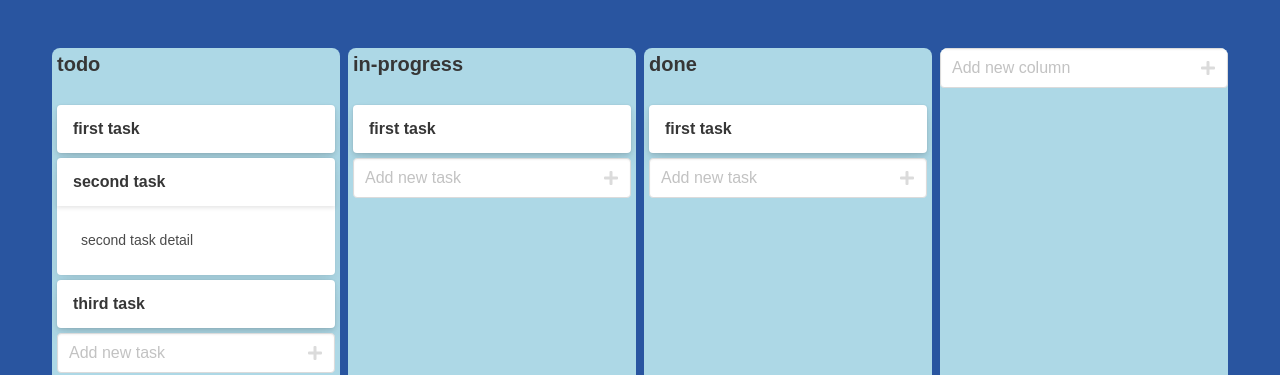
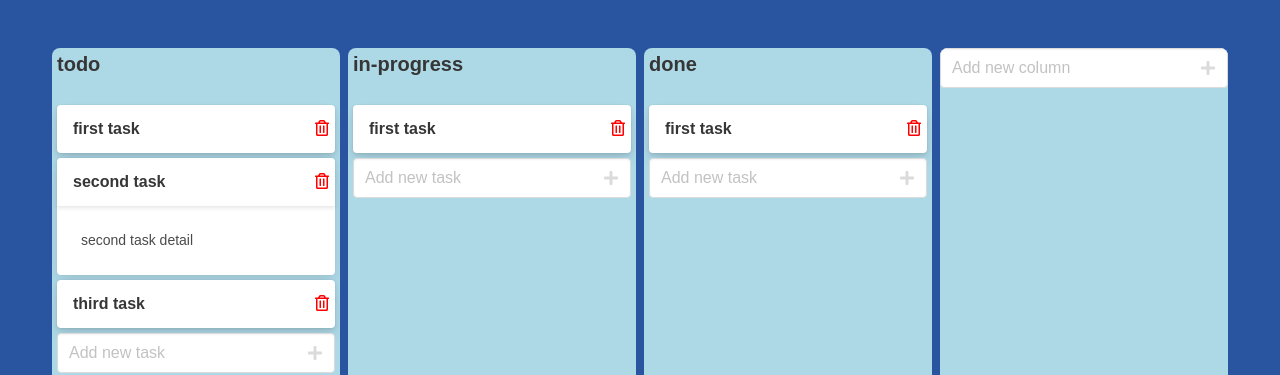
Before and after one commit to sazzad88/trello-clone-vue, a Vue app: page / in a window 1280 px wide. Shown: the top 375 px of the page. Built offline with nearby package versions, Linux system fonts and the light colour scheme.

Commit message:
task can be deleted

```diff
--- a/src/store.js
+++ b/src/store.js
@@ -44,6 +44,14 @@ const store = new Vuex.Store({
         tasks: [],
       });
     },
+    DELETE_TASK(state, { columnIndex, taskIndex }) {
+      let current_tasks = [...state.board.columns[columnIndex].tasks];
+      Vue.set(
+        state.board.columns[columnIndex],
+        "tasks",
+        current_tasks.filter((item, index) => index !== taskIndex)
+      );
+    },
   },
   getters: {
     getTask(state) {
--- a/src/views/Board.vue
+++ b/src/views/Board.vue
@@ -32,6 +32,12 @@
             <header class="card-header">
               <p class="card-header-title">
                 {{ task.name }}
+                <span
+                  @click.stop="deleteTask(colIndex, taskIndex)"
+                  class="bin icon is-small"
+                >
+                  <i class="far fa-trash-alt"></i>
+                </span>
               </p>
             </header>
             <div class="card-content" v-if="task.description !== ''">
@@ -161,6 +167,12 @@ export default {
 
       e.target.value = "";
     },
+    deleteTask(columnIndex, taskIndex) {
+      this.$store.commit("DELETE_TASK", {
+        columnIndex,
+        taskIndex,
+      });
+    },
   },
 };
 </script>
@@ -226,4 +238,15 @@ export default {
 .small-text {
   font-size: 14px;
 }
+
+.bin {
+  cursor: pointer;
+  position: absolute;
+  top: 15px;
+  right: 5px;
+}
+
+.fa-trash-alt {
+  color: red;
+}
 </style>
```
